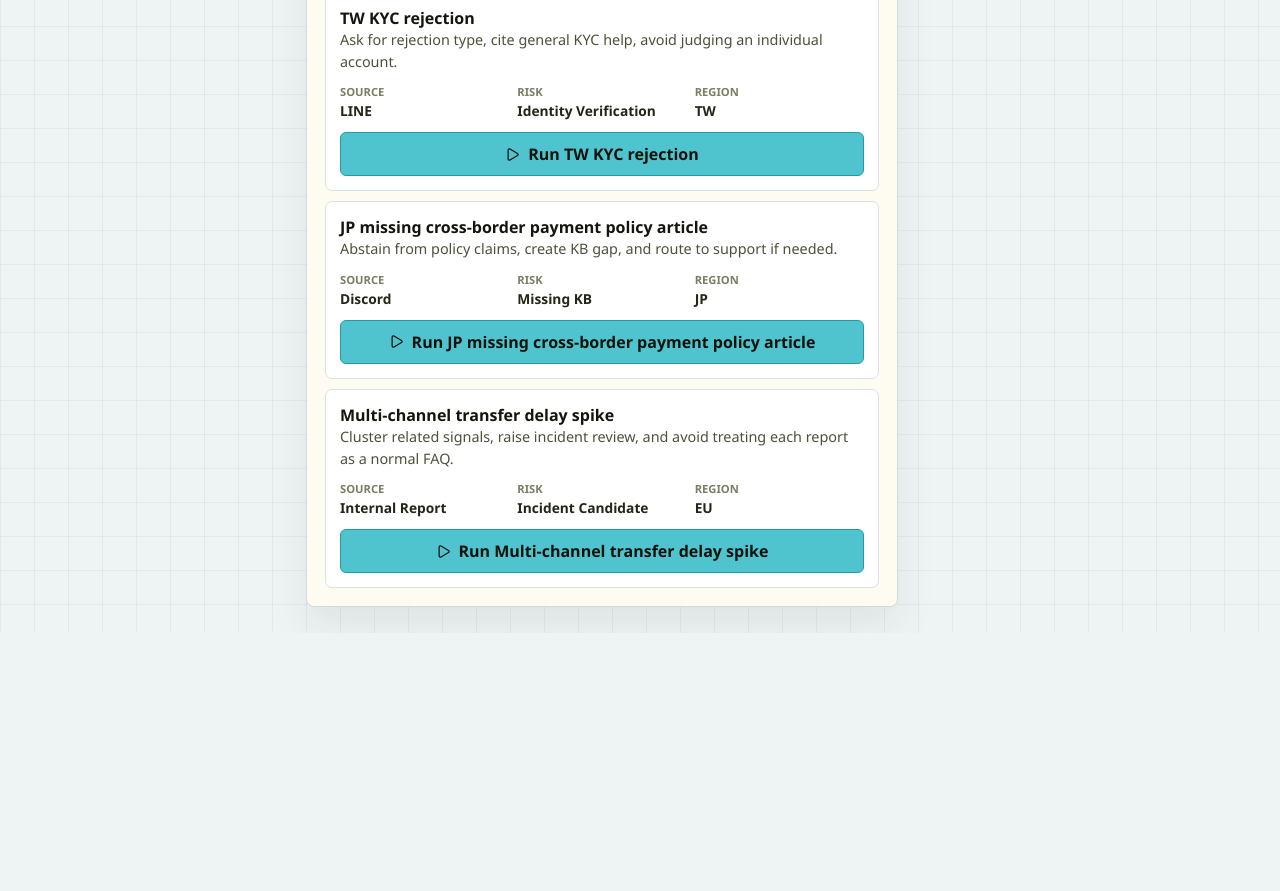
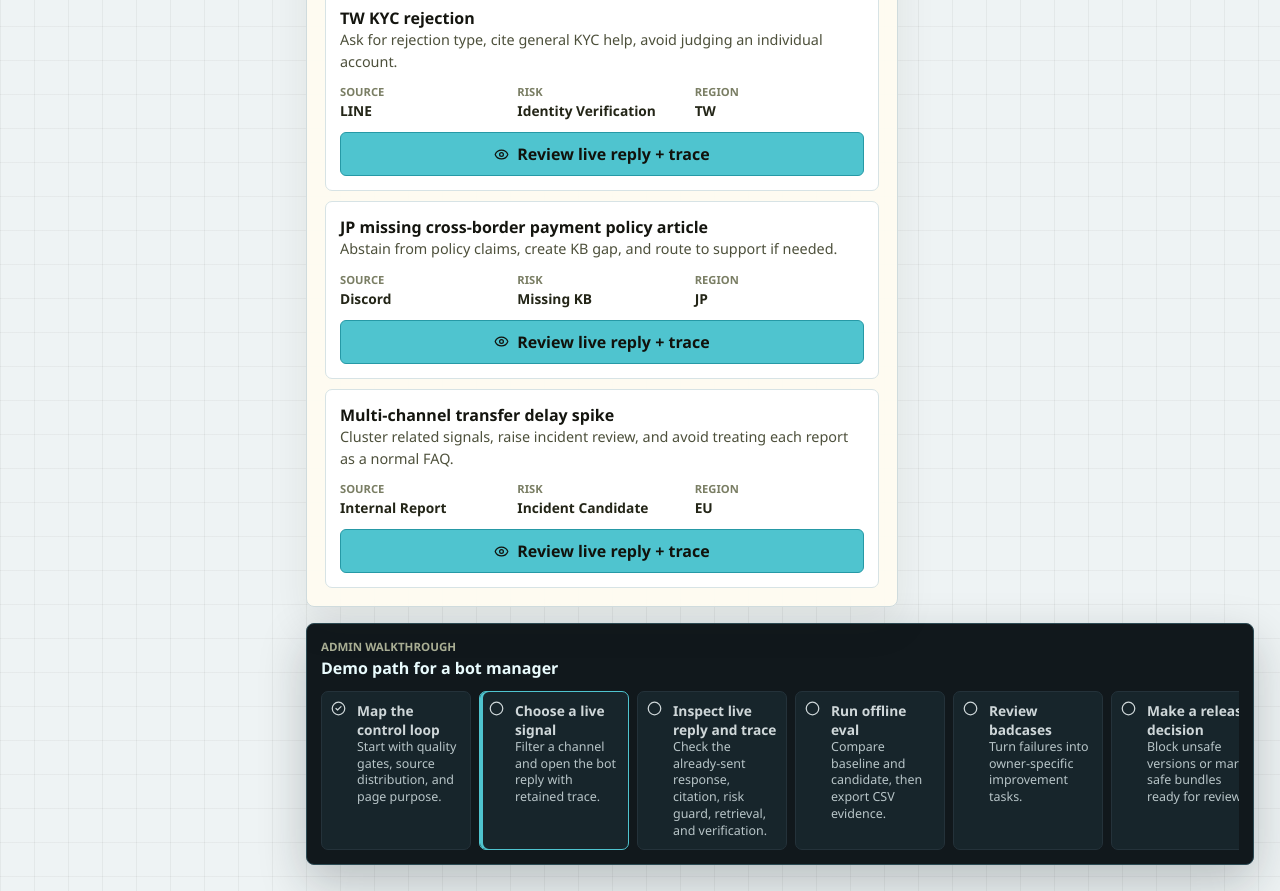
Before and after one commit to jamie860730/botops-control-plane, a React (Vite) app: page / in a window 1280 px wide. Shown: the part 1300-2191 px from the top of the page. Before the commit the page ends 1933 px from the top, so only its background shows below. Built offline with nearby package versions, Linux system fonts and the light colour scheme.

Commit message:
Align live trace review and RAG management flow

```diff
--- a/src/App.tsx
+++ b/src/App.tsx
@@ -3,6 +3,7 @@ import { seedData } from './data/seedData';
 import { SeedBackendAdapter } from './services/seedBackendAdapter';
 import type { AuditEvent, SourceChannel } from './types';
 import { ChatPlayground } from './components/ChatPlayground';
+import { DemoGuide } from './components/DemoGuide';
 import { ErrorAnalysis } from './components/ErrorAnalysis';
 import { EvaluationCenter } from './components/EvaluationCenter';
 import { HandoffPreview } from './components/HandoffPreview';
@@ -42,7 +43,7 @@ export function App() {
   const [auditEvents, setAuditEvents] = useState<AuditEvent[]>(() => readPersistedAuditEvents());
   const [evalRunnerStatus, setEvalRunnerStatus] = useState('Idle');
 
-  const scenarioRun = backend.runScenario(selectedScenarioId);
+  const interactionReview = backend.getInteractionReview(selectedScenarioId);
   const sourceChannel = sourceFilter === 'All' ? undefined : sourceFilter;
 
   useEffect(() => {
@@ -55,20 +56,20 @@ export function App() {
     window.localStorage.setItem(auditEventsStorageKey, JSON.stringify(auditEvents));
   }, [auditEvents]);
 
-  function runScenario(id: string) {
+  function reviewLiveInteraction(id: string) {
     setSelectedScenarioId(id);
     setActiveView('chat');
-    const run = backend.runScenario(id);
-    const retrievalEvent = run.traceEvents.find((event) => event.eventType === 'retrieval');
+    const review = backend.getInteractionReview(id);
+    const retrievalEvent = review.traceEvents.find((event) => event.eventType === 'retrieval');
     if (retrievalEvent) {
       setHighlightedChunkId(retrievalEvent.outputRef);
     }
     appendAuditEvent({
-      eventType: 'scenario_run',
+      eventType: 'live_trace_review',
       actor: 'PM',
-      title: `Ran ${run.scenario.title}`,
-      detail: `Source ${run.scenario.sourceChannel}, risk ${run.scenario.riskTag}, region ${run.scenario.region}.`,
-      entityRef: run.scenario.id
+      title: `Reviewed live bot trace for ${review.scenario.title}`,
+      detail: `Opened the already-answered customer interaction with source ${review.scenario.sourceChannel}, risk ${review.scenario.riskTag}, region ${review.scenario.region}.`,
+      entityRef: review.scenario.id
     });
   }
 
@@ -135,7 +136,7 @@ export function App() {
           signals={backend.listSignals({ sourceChannel })}
           scenarios={backend.listScenarios({ sourceChannel })}
           onSourceChange={setSourceFilter}
-          onRunScenario={runScenario}
+          onReviewInteraction={reviewLiveInteraction}
         />
       )}
       {activeView === 'overview' && <OverviewDashboard data={seedData} />}
@@ -145,7 +146,7 @@ export function App() {
           highlightedChunkId={highlightedChunkId}
           onHighlightChunk={setHighlightedChunkId}
           onSaveEvalCase={saveAsEvalCase}
-          run={scenarioRun}
+          review={interactionReview}
           savedEvalCaseId={savedEvalCaseId}
         />
       )}
@@ -173,9 +174,25 @@ export function App() {
         />
       )}
       {activeView === 'release' && (
-        <ReleaseCenter bundles={backend.listReleaseBundles()} evalResults={backend.listEvalResults()} />
+        <ReleaseCenter
+          bundles={backend.listReleaseBundles()}
+          evalResults={backend.listEvalResults()}
+          onReleaseDecision={(bundle, decision) =>
+            appendAuditEvent({
+              eventType: 'release_decision',
+              actor: 'PM',
+              title: decision === 'ready' ? 'Marked bundle ready for review' : 'Kept bundle blocked',
+              detail:
+                decision === 'ready'
+                  ? `${bundle.label} passed visible release gates and is ready for stakeholder review.`
+                  : `${bundle.label} remains blocked because one or more release gates failed.`,
+              entityRef: bundle.id
+            })
+          }
+        />
       )}
       {activeView === 'opsLog' && <OpsLog events={auditEvents} />}
+      <DemoGuide activeView={activeView} savedEvalCaseId={savedEvalCaseId} />
     </Shell>
   );
 
--- /dev/null
+++ b/src/components/DemoGuide.tsx
@@ -0,0 +1,77 @@
+import { CheckCircle2, Circle } from 'lucide-react';
+import type { ViewKey } from './Shell';
+
+interface DemoGuideProps {
+  activeView: ViewKey;
+  savedEvalCaseId: string | null;
+}
+
+const demoSteps: { view: ViewKey; title: string; detail: string }[] = [
+  {
+    view: 'overview',
+    title: 'Map the control loop',
+    detail: 'Start with quality gates, source distribution, and page purpose.'
+  },
+  {
+    view: 'intake',
+    title: 'Choose a live signal',
+    detail: 'Filter a channel and open the bot reply with retained trace.'
+  },
+  {
+    view: 'chat',
+    title: 'Inspect live reply and trace',
+    detail: 'Check the already-sent response, citation, risk guard, retrieval, and verification.'
+  },
+  {
+    view: 'evaluation',
+    title: 'Run offline eval',
+    detail: 'Compare baseline and candidate, then export CSV evidence.'
+  },
+  {
+    view: 'errors',
+    title: 'Review badcases',
+    detail: 'Turn failures into owner-specific improvement tasks.'
+  },
+  {
+    view: 'release',
+    title: 'Make a release decision',
+    detail: 'Block unsafe versions or mark safe bundles ready for review.'
+  },
+  {
+    view: 'opsLog',
+    title: 'Verify audit trail',
+    detail: 'Confirm admin actions are persisted for governance.'
+  }
+];
+
+export function DemoGuide({ activeView, savedEvalCaseId }: DemoGuideProps) {
+  const activeIndex = Math.max(
+    0,
+    demoSteps.findIndex((step) => step.view === activeView)
+  );
+
+  return (
+    <aside className="demo-guide" aria-label="Demo walkthrough">
+      <div>
+        <p className="eyebrow">Admin walkthrough</p>
+        <h3>Demo path for a bot manager</h3>
+      </div>
+      <div className="demo-step-list">
+        {demoSteps.map((step, index) => {
+          const isComplete = index < activeIndex || (step.view === 'chat' && Boolean(savedEvalCaseId));
+          const isActive = index === activeIndex;
+          const Icon = isComplete ? CheckCircle2 : Circle;
+          return (
+            <article className={isActive ? 'demo-step active' : 'demo-step'} key={step.title}>
+              <Icon size={15} aria-hidden="true" />
+              <div>
+                <strong>{step.title}</strong>
+                <p>{step.detail}</p>
+              </div>
+            </article>
+          );
+        })}
+      </div>
+    </aside>
+  );
+}
--- a/src/components/Intake.tsx
+++ b/src/components/Intake.tsx
@@ -1,4 +1,4 @@
-import { Play, SignalHigh } from 'lucide-react';
+import { Eye, SignalHigh } from 'lucide-react';
 import type { SourceChannel, SupportScenario, SupportSignal } from '../types';
 
 const sourceChannels: (SourceChannel | 'All')[] = [
@@ -16,7 +16,7 @@ interface IntakeProps {
   signals: SupportSignal[];
   scenarios: SupportScenario[];
   onSourceChange: (source: SourceChannel | 'All') => void;
-  onRunScenario: (id: string) => void;
+  onReviewInteraction: (id: string) => void;
 }
 
 export function Intake({
@@ -24,7 +24,7 @@ export function Intake({
   signals,
   scenarios,
   onSourceChange,
-  onRunScenario
+  onReviewInteraction
 }: IntakeProps) {
   return (
     <section className="screen-grid intake-grid">
@@ -72,7 +72,7 @@ export function Intake({
         <div className="section-heading">
           <div>
             <p className="eyebrow">Scenario Launcher</p>
-            <h3>Run a traceable support workflow</h3>
+            <h3>Open live bot replies and retained traces</h3>
           </div>
         </div>
         <div className="scenario-list" data-testid="scenario-list">
@@ -97,12 +97,13 @@ export function Intake({
                 </div>
               </dl>
               <button
+                aria-label={`Review live reply and trace for ${scenario.title}`}
                 className="primary-action"
-                onClick={() => onRunScenario(scenario.id)}
+                onClick={() => onReviewInteraction(scenario.id)}
                 type="button"
               >
-                <Play size={15} aria-hidden="true" />
-                Run {scenario.title}
+                <Eye size={15} aria-hidden="true" />
+                Review live reply + trace
               </button>
             </article>
           ))}
--- a/src/data/seedData.ts
+++ b/src/data/seedData.ts
@@ -315,6 +315,10 @@ const knowledgeDocuments: KnowledgeDocument[] = [
     effectiveTo: '2026-12-31',
     owner: 'Compliance Support',
     citationUsage: 42,
+    indexStatus: 'Indexed',
+    vectorIndex: 'vector_policy_support_prod',
+    lastIndexedAt: '2026-07-01T08:30:00.000Z',
+    retrievalConfig: 'retriever_cfg_05',
     chunks: [
       {
         id: 'chunk_payment_policy_eu_001',
@@ -338,6 +342,10 @@ const knowledgeDocuments: KnowledgeDocument[] = [
     effectiveFrom: '2026-02-01',
     owner: 'Security-L2',
     citationUsage: 27,
+    indexStatus: 'Indexed',
+    vectorIndex: 'vector_policy_support_prod',
+    lastIndexedAt: '2026-07-01T08:32:00.000Z',
+    retrievalConfig: 'retriever_cfg_05',
     chunks: [
       {
         id: 'chunk_security_handoff_001',
@@ -361,6 +369,10 @@ const knowledgeDocuments: KnowledgeDocument[] = [
     effectiveFrom: '2026-03-01',
     owner: 'KYC Review',
     citationUsage: 18,
+    indexStatus: 'Indexed',
+    vectorIndex: 'vector_policy_support_prod',
+    lastIndexedAt: '2026-07-01T08:35:00.000Z',
+    retrievalConfig: 'retriever_cfg_05',
     chunks: [
       {
         id: 'chunk_kyc_tw_001',
@@ -383,6 +395,10 @@ const knowledgeDocuments: KnowledgeDocument[] = [
     effectiveFrom: '2026-01-01',
     owner: 'Knowledge Ops',
     citationUsage: 63,
+    indexStatus: 'Needs re-index',
+    vectorIndex: 'vector_policy_support_prod',
+    lastIndexedAt: '2026-06-28T12:10:00.000Z',
+    retrievalConfig: 'retriever_cfg_04',
     chunks: [
       {
         id: 'chunk_global_transfer_001',
@@ -406,6 +422,10 @@ const knowledgeDocuments: KnowledgeDocument[] = [
     effectiveFrom: '2026-04-01',
     owner: 'Knowledge Ops',
     citationUsage: 12,
+    indexStatus: 'Indexed',
+    vectorIndex: 'vector_policy_support_prod',
+    lastIndexedAt: '2026-07-01T08:41:00.000Z',
+    retrievalConfig: 'retriever_cfg_05',
     chunks: [
       {
         id: 'chunk_missing_kb_001',
@@ -425,7 +445,7 @@ const evalRuns: EvalRun[] = [
     id: 'run_v18_baseline',
     label: 'v18 baseline',
     versionConfig: {
-      flowVersion: 'withdraw_support_v11',
+      flowVersion: 'support_automation_v11',
       promptVersion: 'answer_generation_v18',
       kbSnapshot: 'kb_2026_06_seed',
       retrievalConfig: 'retriever_cfg_04',
@@ -439,7 +459,7 @@ const evalRuns: EvalRun[] = [
     id: 'run_v19_candidate',
     label: 'v19 candidate',
     versionConfig: {
-      flowVersion: 'withdraw_support_v12',
+      flowVersion: 'support_automation_v12',
       promptVersion: 'answer_generation_v19',
       kbSnapshot: 'kb_2026_07_seed',
       retrievalConfig: 'retriever_cfg_05',
@@ -572,7 +592,7 @@ const releaseBundles: ReleaseBundle[] = [
   {
     id: 'rel_mvp_019',
     label: 'v19 candidate safe bundle',
-    flowVersion: 'withdraw_support_v12',
+    flowVersion: 'support_automation_v12',
     promptVersion: 'answer_generation_v19',
     kbSnapshot: 'kb_2026_07_seed',
     retrievalConfig: 'retriever_cfg_05',
@@ -584,7 +604,7 @@ const releaseBundles: ReleaseBundle[] = [
   {
     id: 'rel_mvp_018_blocked',
     label: 'v18 baseline unsafe bundle',
-    flowVersion: 'withdraw_support_v11',
+    flowVersion: 'support_automation_v11',
     promptVersion: 'answer_generation_v18',
     kbSnapshot: 'kb_2026_06_seed',
     retrievalConfig: 'retriever_cfg_04',
--- a/src/services/seedBackendAdapter.ts
+++ b/src/services/seedBackendAdapter.ts
@@ -13,7 +13,7 @@ import type {
   TraceEvent
 } from '../types';
 
-export interface ScenarioRun {
+export interface InteractionReview {
   scenario: SupportScenario;
   messages: SeedData['conversationMessages'];
   traceEvents: TraceEvent[];
@@ -38,7 +38,7 @@ export class SeedBackendAdapter {
     return seedData.scenarios.find((scenario) => scenario.id === id);
   }
 
-  runScenario(id: string): ScenarioRun {
+  getInteractionReview(id: string): InteractionReview {
     const scenario = this.getScenario(id) ?? seedData.scenarios[0];
     return {
       scenario,
--- a/src/styles.css
+++ b/src/styles.css
@@ -606,6 +606,15 @@ p {
   grid-template-columns: 1.4fr repeat(5, 1fr);
 }
 
+.knowledge-row {
+  grid-template-columns: 1.6fr 0.7fr 0.9fr 0.8fr 0.9fr 0.9fr;
+}
+
+.rag-metric-grid .metric-tile strong {
+  font-size: clamp(1.45rem, 3vw, 2rem);
+  overflow-wrap: anywhere;
+}
+
 .chunk-preview-list {
   margin-top: 14px;
 }
@@ -659,6 +668,12 @@ p {
   font-weight: 750;
 }
 
+.release-actions {
+  display: flex;
+  justify-content: flex-end;
+  margin-top: 14px;
+}
+
 .audit-list {
   display: grid;
   gap: 10px;
@@ -682,6 +697,57 @@ p {
   margin-bottom: 0;
   color: #4d503b;
   font-size: 0.9rem;
+}
+
+.demo-guide {
+  width: 100%;
+  margin-top: 16px;
+  padding: 14px;
+  color: #e9fbfd;
+  background: #11181c;
+  border: 1px solid #2d4b54;
+  border-radius: 8px;
+  box-shadow: 0 18px 48px rgba(17, 24, 28, 0.24);
+}
+
+.demo-guide .eyebrow {
+  color: #a9ae94;
+}
+
+.demo-step-list {
+  display: grid;
+  grid-template-columns: repeat(7, minmax(150px, 1fr));
+  gap: 8px;
+  margin-top: 12px;
+  overflow-x: auto;
+}
+
+.demo-step {
+  display: grid;
+  grid-template-columns: 18px minmax(0, 1fr);
+  gap: 8px;
+  padding: 9px;
+  color: #cfd7d9;
+  background: #17252b;
+  border: 1px solid #24323a;
+  border-radius: 7px;
+}
+
+.demo-step.active {
+  border-color: #4fc4cf;
+  box-shadow: inset 3px 0 0 #4fc4cf;
+}
+
+.demo-step strong {
+  display: block;
+  font-size: 0.86rem;
+}
+
+.demo-step p {
+  margin-bottom: 0;
+  color: #b8c5c8;
+  font-size: 0.78rem;
+  line-height: 1.35;
 }
 
 @media (max-width: 980px) {
@@ -720,6 +786,11 @@ p {
 
   .metric-grid {
     grid-template-columns: repeat(2, minmax(0, 1fr));
+  }
+
+  .demo-step-list {
+    grid-template-columns: 1fr;
+    overflow-x: visible;
   }
 
   .page-purpose-grid {
```
Also changed, not shown: src/components/ChatPlayground.tsx (+15 -15 lines), src/components/KnowledgeBase.tsx (+71 -7 lines), src/components/OpsLog.tsx (+4 -3 lines), src/components/OverviewDashboard.tsx (+4 -4 lines), src/components/ReleaseCenter.tsx (+24 -1 lines), src/types.ts (+7 -2 lines), 4 other files (tests, documents, lock files or other folders).
